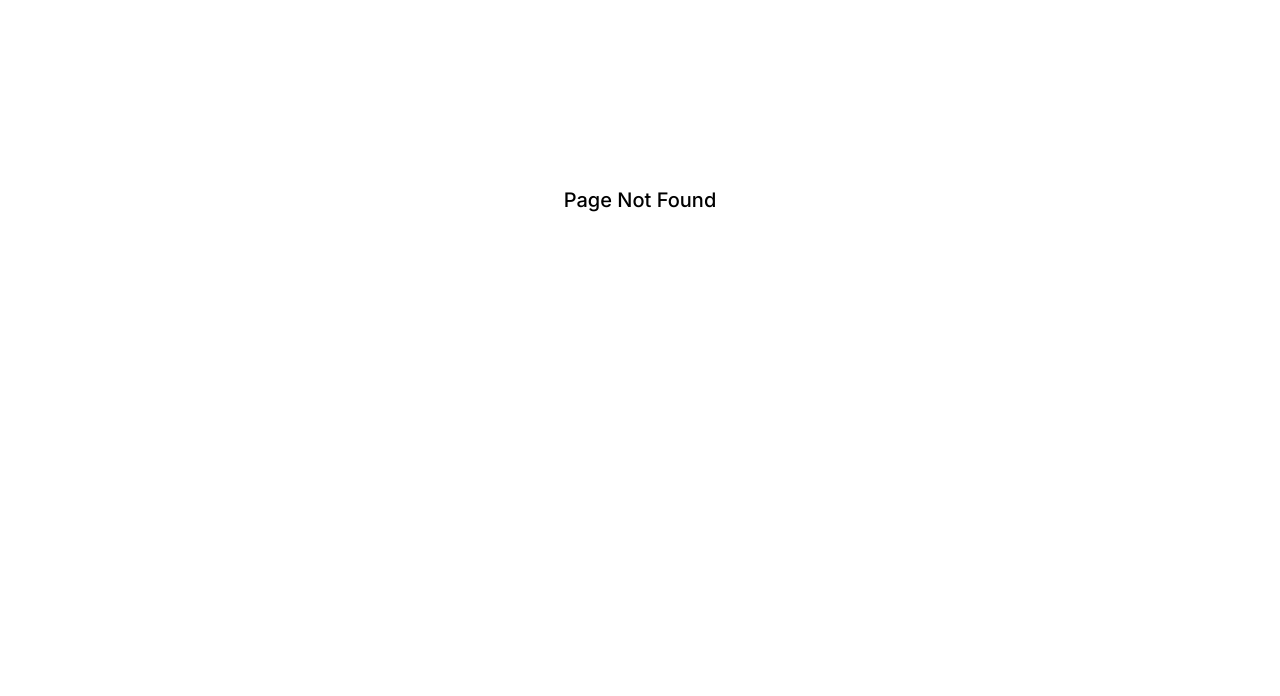
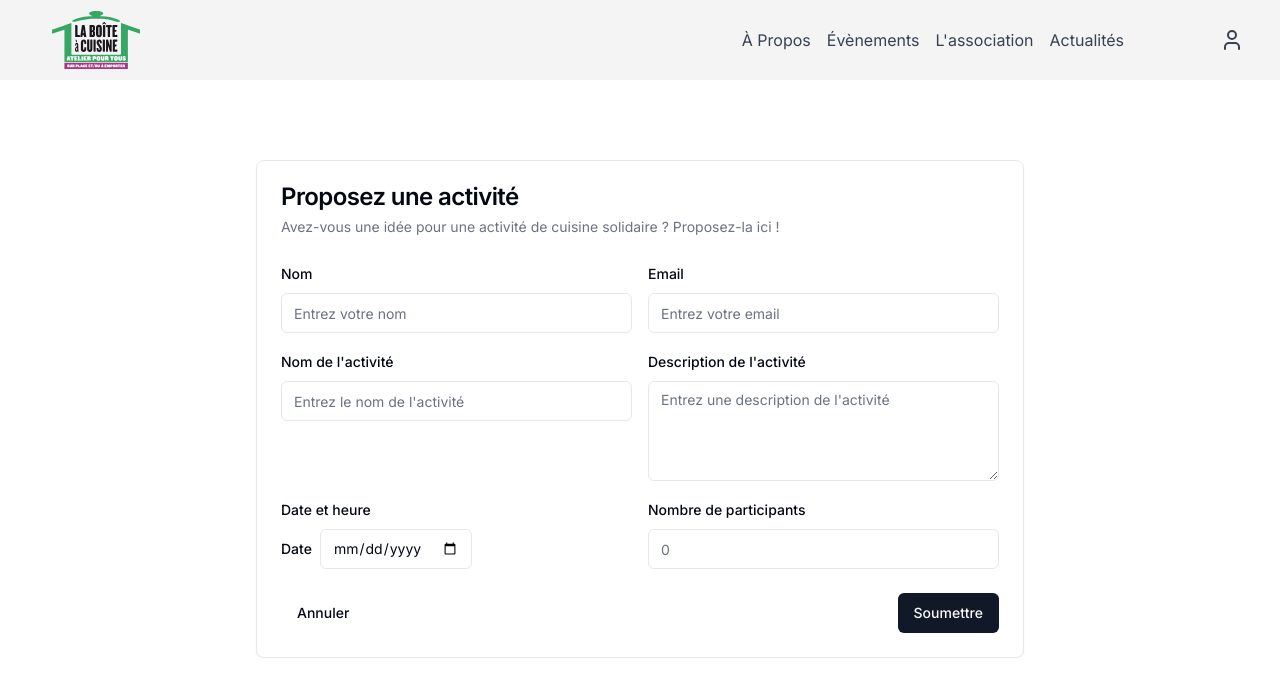
Before and after one commit to gonskii/crazycharlyday, a Next.js app: page /ideas in a window 1280 px wide. Before the commit this address had no page. Shown: the top 696 px of the page. Built offline with nearby package versions, Linux system fonts and the light colour scheme.

Commit message:
fix(header): fuck arthur a nouveau

```diff
--- a/package.json
+++ b/package.json
@@ -18,6 +18,7 @@
   },
   "license": "MIT",
   "dependencies": {
+    "@radix-ui/react-label": "^2.0.2",
     "@radix-ui/react-slot": "1.0.2",
     "@tailwindcss/typography": "^0.5.10",
     "class-variance-authority": "^0.7.0",
--- a/src/app/(main)/(user)/dashboard/_components/dashboard-cards.tsx
+++ b/src/app/(main)/(user)/dashboard/_components/dashboard-cards.tsx
@@ -21,7 +21,7 @@ const cardsContent = {
   proposal: {
     icon: <Upload />,
     title: "Proposer une activité",
-    href: "/proposal",
+    href: "/ideas",
   },
 };
 
@@ -44,12 +44,12 @@ const DashboardCards = () => {
         <h1 className=" text-3xl sm:text-4xl md:text-5xl lg:text-6xl font-archivoBlack font-bold">
           Bienvenue User
         </h1>
-        <div className="flex flex-col justify-between gap-y-40"> {/* Conteneur flex pour les cartes et l'autre élément */}
-          <div className="flex flex-row gap-52 md:w-1/2"> {/* Conteneur pour les cartes */}
+        <div className="flex flex-col justify-between gap-y-10"> {/* Conteneur flex pour les cartes et l'autre élément */}
+          <div className="flex flex-row gap-20 md:w-1/2"> {/* Conteneur pour les cartes */}
             {controlCards[0]}
             {controlCards[1]}
           </div>
-          <div className="flex flex-row gap-52 md:w-1/2"> {/* Conteneur pour les cartes */}
+          <div className="flex flex-row gap-20 md:w-1/2"> {/* Conteneur pour les cartes */}
             {/* Ajoutez votre autre élément  ici */}
             {controlCards[2]}
             {controlCards[3]}
--- /dev/null
+++ b/src/app/(main)/(user)/ideas/page.tsx
@@ -0,0 +1,81 @@
+import {
+  CardTitle,
+  CardDescription,
+  CardHeader,
+  CardContent,
+  CardFooter,
+  Card,
+} from "@/components/ui/card";
+import { Label } from "@/components/ui/label";
+import { Input } from "@/components/ui/input";
+import { Textarea } from "@/components/ui/textarea";
+import { Button } from "@/components/ui/button";
+import Link from "next/link";
+
+const Ideas = () => {
+  return (
+    <div className="flex justify-center items-center">
+      <Card className="w-full max-w-3xl mt-20">
+        <CardHeader className="space-y-2">
+          <CardTitle>Proposez une activité</CardTitle>
+          <CardDescription>
+            Avez-vous une idée pour une activité de cuisine solidaire ?
+            Proposez-la ici !
+          </CardDescription>
+        </CardHeader>
+        <CardContent className="space-y-4">
+          <div className="grid grid-cols-1 gap-4 sm:grid-cols-2">
+            <div className="space-y-2">
+              <Label htmlFor="name">Nom</Label>
+              <Input id="name" placeholder="Entrez votre nom" />
+            </div>
+            <div className="space-y-2">
+              <Label htmlFor="email">Email</Label>
+              <Input id="email" placeholder="Entrez votre email" />
+            </div>
+            <div className="space-y-2">
+              <Label htmlFor="activity">Nom de l'activité</Label>
+              <Input id="activity" placeholder="Entrez le nom de l'activité" />
+            </div>
+            <div className="space-y-2">
+              <Label htmlFor="description">Description de l'activité</Label>
+              <Textarea
+                className="min-h-[100px]"
+                id="description"
+                placeholder="Entrez une description de l'activité"
+              />
+            </div>
+            <div className="space-y-2">
+              <Label>Date et heure</Label>
+              <div className="grid w-full grid-cols-2 gap-4">
+                <div className="flex items-center space-x-2">
+                  <Label htmlFor="date">Date</Label>
+                  <Input
+                    className="w-full"
+                    id="date"
+                    placeholder="Sélectionnez une date"
+                    type="date"
+                  />
+                </div>
+              </div>
+            </div>
+            <div className="space-y-2">
+              <Label htmlFor="participants">Nombre de participants</Label>
+              <Input id="participants" placeholder="0" type="number" />
+            </div>
+          </div>
+        </CardContent>
+        <CardFooter className="flex">
+          <Button variant="ghost">
+            <Link href="/dashboard">Annuler</Link>
+          </Button>
+          <Button className="ml-auto" type="submit">
+            Soumettre
+          </Button>
+        </CardFooter>
+      </Card>
+    </div>
+  );
+};
+
+export default Ideas;
--- a/src/components/layout/header.tsx
+++ b/src/components/layout/header.tsx
@@ -4,8 +4,8 @@ import { User } from "lucide-react";
 
 const Header = () => {
   return (
-    <header className="flex items-center justify-between px-4 py-2 bg-zinc-100 text-white overflow-x-hidden max-h-20 sticky">
-        <Link href="/" className="flex items-center justify-center">
+    <header className="flex items-center justify-between px-4 py-2 bg-zinc-100 text-white overflow-x-hidden max-h-20 sticky overflow-hidden">
+        <Link href="/dashboard" className="flex items-center justify-center">
           <Image
             src="/logo.svg"
             alt="Logo de l'entreprise"
--- /dev/null
+++ b/src/components/ui/input.tsx
@@ -0,0 +1,25 @@
+import * as React from "react"
+
+import { cn } from "@/utils/classnames"
+
+export interface InputProps
+  extends React.InputHTMLAttributes<HTMLInputElement> {}
+
+const Input = React.forwardRef<HTMLInputElement, InputProps>(
+  ({ className, type, ...props }, ref) => {
+    return (
+      <input
+        type={type}
+        className={cn(
+          "flex h-10 w-full rounded-md border border-gray-200 bg-white px-3 py-2 text-sm ring-offset-white file:border-0 file:bg-transparent file:text-sm file:font-medium placeholder:text-gray-500 focus-visible:outline-none focus-visible:ring-2 focus-visible:ring-gray-950 focus-visible:ring-offset-2 disabled:cursor-not-allowed disabled:opacity-50 dark:border-gray-800 dark:bg-gray-950 dark:ring-offset-gray-950 dark:placeholder:text-gray-400 dark:focus-visible:ring-gray-300",
+          className
+        )}
+        ref={ref}
+        {...props}
+      />
+    )
+  }
+)
+Input.displayName = "Input"
+
+export { Input }
--- /dev/null
+++ b/src/components/ui/label.tsx
@@ -0,0 +1,26 @@
+"use client"
+
+import * as React from "react"
+import * as LabelPrimitive from "@radix-ui/react-label"
+import { cva, type VariantProps } from "class-variance-authority"
+
+import { cn } from "@/utils/classnames"
+
+const labelVariants = cva(
+  "text-sm font-medium leading-none peer-disabled:cursor-not-allowed peer-disabled:opacity-70"
+)
+
+const Label = React.forwardRef<
+  React.ElementRef<typeof LabelPrimitive.Root>,
+  React.ComponentPropsWithoutRef<typeof LabelPrimitive.Root> &
+    VariantProps<typeof labelVariants>
+>(({ className, ...props }, ref) => (
+  <LabelPrimitive.Root
+    ref={ref}
+    className={cn(labelVariants(), className)}
+    {...props}
+  />
+))
+Label.displayName = LabelPrimitive.Root.displayName
+
+export { Label }
--- /dev/null
+++ b/src/components/ui/textarea.tsx
@@ -0,0 +1,24 @@
+import * as React from "react"
+
+import { cn } from "@/utils/classnames"
+
+export interface TextareaProps
+  extends React.TextareaHTMLAttributes<HTMLTextAreaElement> {}
+
+const Textarea = React.forwardRef<HTMLTextAreaElement, TextareaProps>(
+  ({ className, ...props }, ref) => {
+    return (
+      <textarea
+        className={cn(
+          "flex min-h-[80px] w-full rounded-md border border-gray-200 bg-white px-3 py-2 text-sm ring-offset-white placeholder:text-gray-500 focus-visible:outline-none focus-visible:ring-2 focus-visible:ring-gray-950 focus-visible:ring-offset-2 disabled:cursor-not-allowed disabled:opacity-50 dark:border-gray-800 dark:bg-gray-950 dark:ring-offset-gray-950 dark:placeholder:text-gray-400 dark:focus-visible:ring-gray-300",
+          className
+        )}
+        ref={ref}
+        {...props}
+      />
+    )
+  }
+)
+Textarea.displayName = "Textarea"
+
+export { Textarea }
```
Also changed, not shown: 1 other file (tests, documents, lock files or other folders). Lines whose indentation alone changed are shown as unchanged.
